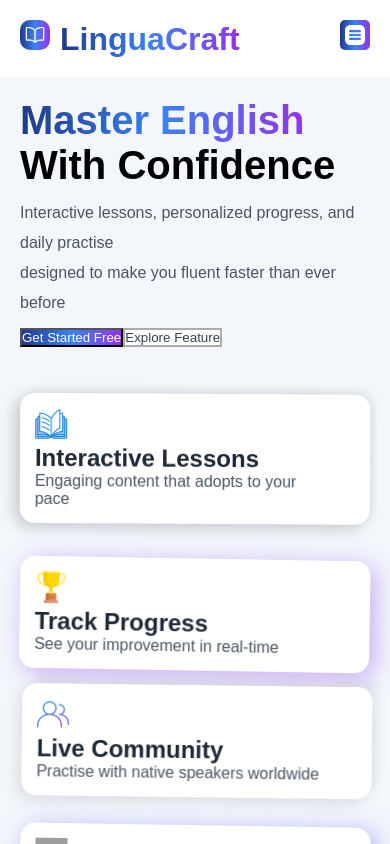
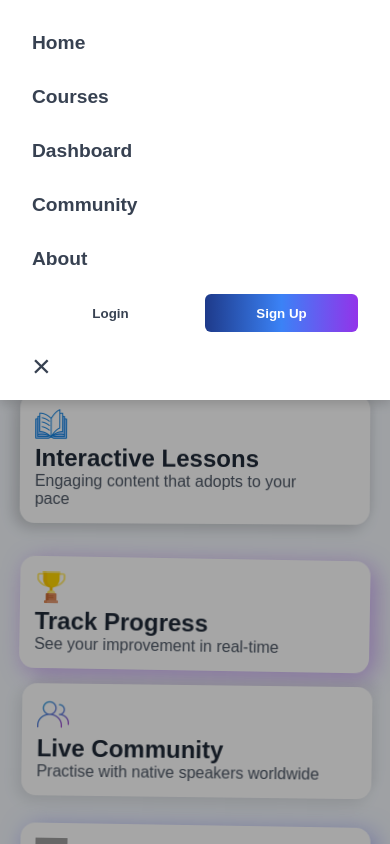
Before and after one commit to Muzaffarfullstack/linguacraft, a React (Vite) app: page / in a window 390 px wide. Both pictures are taken after a click on the picture 355 px from the left and 35 px from the top of the page. Shown: the top 844 px of the page. Built offline with nearby package versions, Linux system fonts and the light colour scheme; grey boxes are pictures that could not be loaded.

Commit message:
new navbar

```diff
--- a/src/components/Navbar.css
+++ b/src/components/Navbar.css
@@ -115,11 +115,117 @@
   background: black;
   display: none;
 }
+/* .top-drawer.open {
+  display: block;
+} */
+.top-drawer {
+  position: fixed;
+  top: 0;
+  left: 0;
+  width: 100vw;
+  min-height: 0;
+  overflow: hidden;
+  background: white;
+  box-shadow: 0 4px 10px rgba(0, 0, 0, 0.15);
+  transition: max-height 0.3s ease padding 0.3s ease;
+  z-index: 1000;
+  padding: 0 2rem;
+  display: flex;
+  flex-direction: column;
+  align-items: center;
+  display: none;
+  overflow-y: hidden;
+}
+.top-drawer.open {
+  height: 400px;
+  padding: 1.5rem 2rem 2rem;
+  display: block;
+}
+.drawer-links {
+  list-style: none;
+  width: 100%;
+  display: flex;
+  flex-direction: column;
+  gap: 1rem;
+  padding: 0;
+  margin: 0;
+}
+
+.drawer-links li a {
+  color: #374151;
+  font-size: 1.2rem;
+  font-weight: 600;
+  text-decoration: none;
+  padding: 0.5rem 0;
+  display: block;
+  border-radius: 4px;
+  transition: background-color 0.3s ease;
+}
+.drawer-links li a:hover {
+  background: #e0e7ff;
+}
+.drawer-buttons {
+  margin-top: 1rem;
+  display: flex;
+  gap: 1rem;
+  width: 100%;
+}
+.drawer-buttons button {
+  flex: 1;
+  padding: 0.6rem 0;
+  border-radius: 6px;
+  font-weight: 600;
+  cursor: pointer;
+  border: none;
+}
+.drawer-buttons .login-1 {
+  background: transparent;
+  color: #374151;
+  border: 2px solid transparent;
+  transition: all 0.3s ease;
+}
+.drawer-buttons .login-1:hover {
+  color: #3b82f6;
+  border-color: #3b82f6;
+}
+.drawer-buttons .signUp-2 {
+  background: linear-gradient(to right, #1e3a8a, #3b82f6, #9333ea);
+  color: white;
+  transition: box-shadow 0.3s ease;
+}
+.drawer-buttons .signUp-2:hover {
+  box-shadow: 0 4px 10px rgba(30, 58, 138, 0.4),
+    0 6px 20px rgba(59, 130, 246, 0.3), 0 8px 30px rgba(147, 51, 234, 0.25);
+}
+
+.close-drawer {
+  background: transparent;
+  border: none;
+  font-size: 2rem;
+  color: #374151;
+  cursor: pointer;
+  margin-top: 1rem;
+  align-items: center;
+}
+.drawer-overlay {
+  position: fixed;
+  top: 400px;
+  left: 0;
+  width: 100vw;
+  z-index: 10000;
+  height: 100vh;
+  background: rgba(0, 0, 0, 0.35);
+  overflow-y: hidden;
+}
+
 @media only screen and (max-width: 576px) {
+  .explore-section,
   .login,
-  .signUp,
-  .explore-section {
+  .signUp {
     display: none;
+  }
+  .drawer {
+    display: block;
   }
   .menu-section .menu-bar {
     background: linear-gradient(to right, #1e3a8a, #3b82f6, #9333ea);
--- a/src/components/Navbar.jsx
+++ b/src/components/Navbar.jsx
@@ -2,8 +2,20 @@ import { Link } from "react-router-dom";
 import "../index.css";
 import "./Navbar.css";
 
+import { useState } from "react";
+
 function Navbar() {
+  const [isOpen, setIsOpen] = useState(false);
+
+  const openDrawer = () => {
+    setIsOpen(true);
+  };
+  const closeDrawer = () => {
+    setIsOpen(false);
+  };
+
   return (
+    <>
       <header>
         <div className="container header-container">
           <div className="logo-section">
@@ -36,12 +48,47 @@ function Navbar() {
             <button className="signUp">Sign Up</button>
 
             <div className="menu-section">
-            <img src="/assets/menu-bar.png" alt="" className="menu-bar" />
+              <img
+                src="/assets/menu-bar.png"
+                alt=""
+                className="menu-bar"
+                onClick={openDrawer}
+              />
               <img src="/assets/delete2.png" alt="" className="close-btn" />
             </div>
           </div>
         </div>
       </header>
+
+      <div className={`top-drawer ${isOpen ? "open" : ""}`}>
+        <ul className="drawer-links" onClick={closeDrawer}>
+          <li>
+            <Link>Home</Link>
+          </li>
+          <li>
+            <Link>Courses</Link>
+          </li>
+          <li>
+            <Link>Dashboard</Link>
+          </li>
+          <li>
+            <Link>Community</Link>
+          </li>
+          <li>
+            <Link>About</Link>
+          </li>
+        </ul>
+
+        <div className="drawer-buttons" onClick={closeDrawer}>
+          <button className="login-1">Login</button>
+          <button className="signUp-2">Sign Up</button>
+        </div>
+        <button className="close-drawer" onClick={closeDrawer}>
+          &times;
+        </button>
+      </div>
+      {isOpen && <div className="drawer-overlay" onClick={closeDrawer}></div>}
+    </>
   );
 }
 
```
Lines whose indentation alone changed are shown as unchanged.
